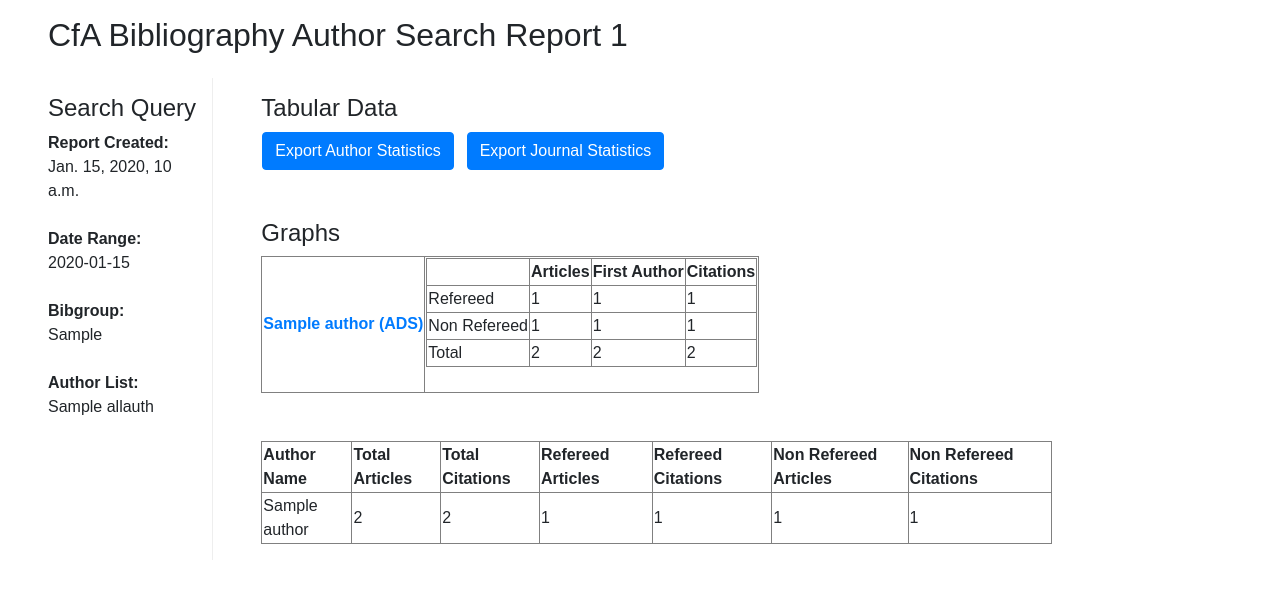
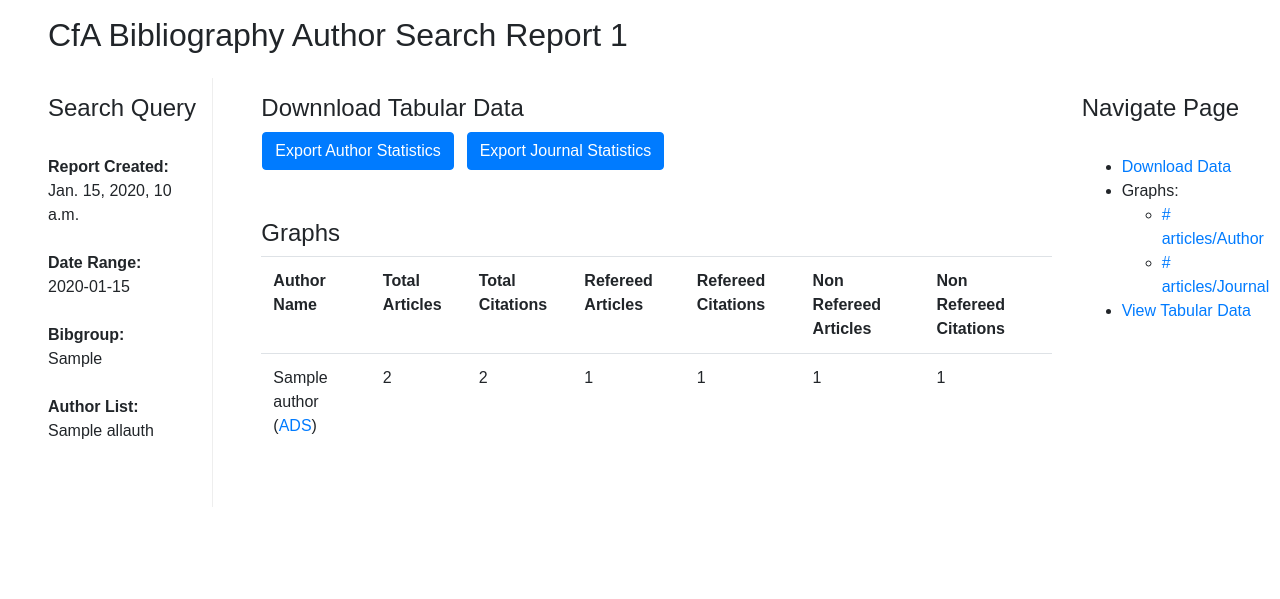
Before and after one commit to katieefrey/Bib_Search, a Django app: template search/templates/search/results.html in a window 1280 px wide. Shown: the part 56-655 px from the top of the page. Run offline with Django 3.2, Linux system fonts and the light colour scheme; tables that the repository leaves empty hold one stand-in row (values such as "Sample post"); the template is opened without the code that fills it: values that come from a table or form of the project are taken from there, most other values are stand-ins (such as "Sample title", 1, 10 or a date in 2020); parts of the project's set-up code (start-up, migrations or seed data) failed here and were passed over; some libraries are stand-ins or nearby versions.

Commit message:
update templates

```diff
--- a/requirements-slim.txt
+++ b/requirements-slim.txt
@@ -1,5 +1,5 @@
 dj-database-url==0.5.0
-Django==3.0.4
+Django==3.0.7
 django-heroku==0.3.1
 gunicorn==20.0.4
 mysqlclient==1.4.6
--- a/requirements.txt
+++ b/requirements.txt
@@ -1,5 +1,5 @@
 dj-database-url==0.5.0
-Django==3.0.4
+Django==3.0.7
 django-heroku==0.3.1
 gunicorn==20.0.4
 mysqlclient==1.4.6
--- a/search/templates/search/results.html
+++ b/search/templates/search/results.html
@@ -10,6 +10,26 @@
 
 {% block body %}
 
+<style>
+
+div.sidebar {
+    position: -webkit-sticky;
+    position: sticky;
+    top: 70px;
+    /*border: 3px solid black;*/
+    padding: 0px;
+    background-color: #fff;
+}
+
+  a.anchor {
+    display: block;
+    position: relative;
+    top: -100px;
+    visibility: hidden;
+}
+
+</style>
+
 <div id="home" class="container-fluid">
     <div class="row py-md-3 pl-md-5">
         <h2>CfA Bibliography Author Search Report {{resultset.id}}</h2>
@@ -20,8 +40,8 @@
     <div class="row">
 
     <div class="col-12 col-md-3 col-xl-2 py-md-3 pl-md-5 bd-sidebar section-nav">
-
         <h4>Search Query</h4>
+        <br>
         <strong>Report Created:</strong><br/>
             {{resultset.created}}
             <br/><br/>
@@ -38,9 +58,11 @@
             <br/><br/>
     </div>
 
+
+
     <main class="col-12 col-md-9 col-xl-8 py-md-3 pl-md-5 bd-content" role="main">
-
-        <h4>Tabular Data</h4>
+        <a class="anchor" name="download"></a>
+        <h4>Downnload Tabular Data</h4>
         <table border="0">
             <tr>
                 <td>
@@ -65,16 +87,22 @@
 
         <h4>Graphs</h4>
 
+        <a class="anchor" name="authorgraph"></a>
         <div id="authorgraph"></div>
+        <a class="anchor" name="journalgraph"></a>
         <div id="journalgraph"></div>
 
-        <table border=1>
-        {% for x in authors reversed %}
+        <!-- <table class="table table-borderless">
+            <tr>
+                <td colspan="2"><hr>
+                </td>
+            </tr>
+        {% for x in authors %}
 
             <tr>
                 <td><strong><a target="_blank" href="https://ui.adsabs.harvard.edu/search/q=%20author%3A%22{{x.aname}}%22%20%20bibgroup%3A%22{{resultset.bibgroup}}%22%20%20pubdate%3A%5B{{resultset.daterange}}%5D&sort=date%20desc%2C%20bibcode%20desc&p_=0">{{x.aname}} (ADS)</a></strong></td>
                 <td>
-                    <table border=1>
+                    <table class="table table-borderless">
                         <tr>
                             <td></td>
                             <th>Articles</th>
@@ -99,19 +127,21 @@
                             <td>{{ x.rfirst|add:x.nrfirst }}</td>
                             <td>{{ x.rcite|add:x.nrcite }}</td>
                         </tr>
-
                     </table>
-                    <br/>
+            </tr>
+            <tr>
+                <td colspan="2"><hr>
+                </td>
             </tr>
 
         {% endfor %}
         </table>
 
         <br/><br/>
+ -->
 
-
-
-        <table border=1>
+        <a class="anchor" name="table"></a>
+        <table class="table">
             <tr>
                 <th>Author Name</th>
                 <th>Total Articles</th>
@@ -121,9 +151,9 @@
                 <th>Non Refereed Articles</th>
                 <th>Non Refereed Citations</th>
             </tr>
-            {% for x in authors %}
+            {% for x in authors reversed %}
                 <tr>
-                    <td>{{x.aname}}</td>
+                    <td>{{x.aname}} (<a target="_blank" href="https://ui.adsabs.harvard.edu/search/q=%20author%3A%22{{x.aname}}%22%20%20bibgroup%3A%22{{resultset.bibgroup}}%22%20%20pubdate%3A%5B{{resultset.daterange}}%5D&sort=date%20desc%2C%20bibcode%20desc&p_=0">ADS</a>)</td>
                     <td>{{ x.rart|add:x.nrart }}</td>
                     <td>{{ x.rcite|add:x.nrcite }}</td>
                     <td>{{x.rart}}</td>
@@ -135,6 +165,22 @@
         </table>
 
     </main>
+
+    <div class="col-12 col-md-3 col-xl-2 py-md-3">
+        <div class="sidebar">
+            <h4>Navigate Page</h4>
+            <br>
+            <ul>
+                <li><a href="#download">Download Data</a></li>
+                <li>Graphs:<ul>
+                    <li><a href="#authorgraph"># articles/Author</a></li>
+                    <li><a href="#journalgraph"># articles/Journal</a></li>
+                </ul>
+                </li>
+                <li><a href="#table">View Tabular Data</a></li>
+            </ul>
+        </div>
+    </div>
 
 </div>
 </div>
@@ -193,7 +239,7 @@ var data = [trace1, trace2, trace3, trace4];
 
 
 var layout = {
-  title: 'Number of Publications',
+  title: 'Number of Publications by Author',
   barmode: 'stack',
   autosize: false,
   width: 800,
@@ -230,7 +276,7 @@ var jdata = [{
 }];
 
 var jlayout = {
-  title: 'Number of Publications',
+  title: 'Number of Publications by Journal',
   barmode: 'stack',
   autosize: false,
   width: 900,
```
Also changed, not shown: search/templates/search/help.html (+24 -3 lines), 1 other file.
